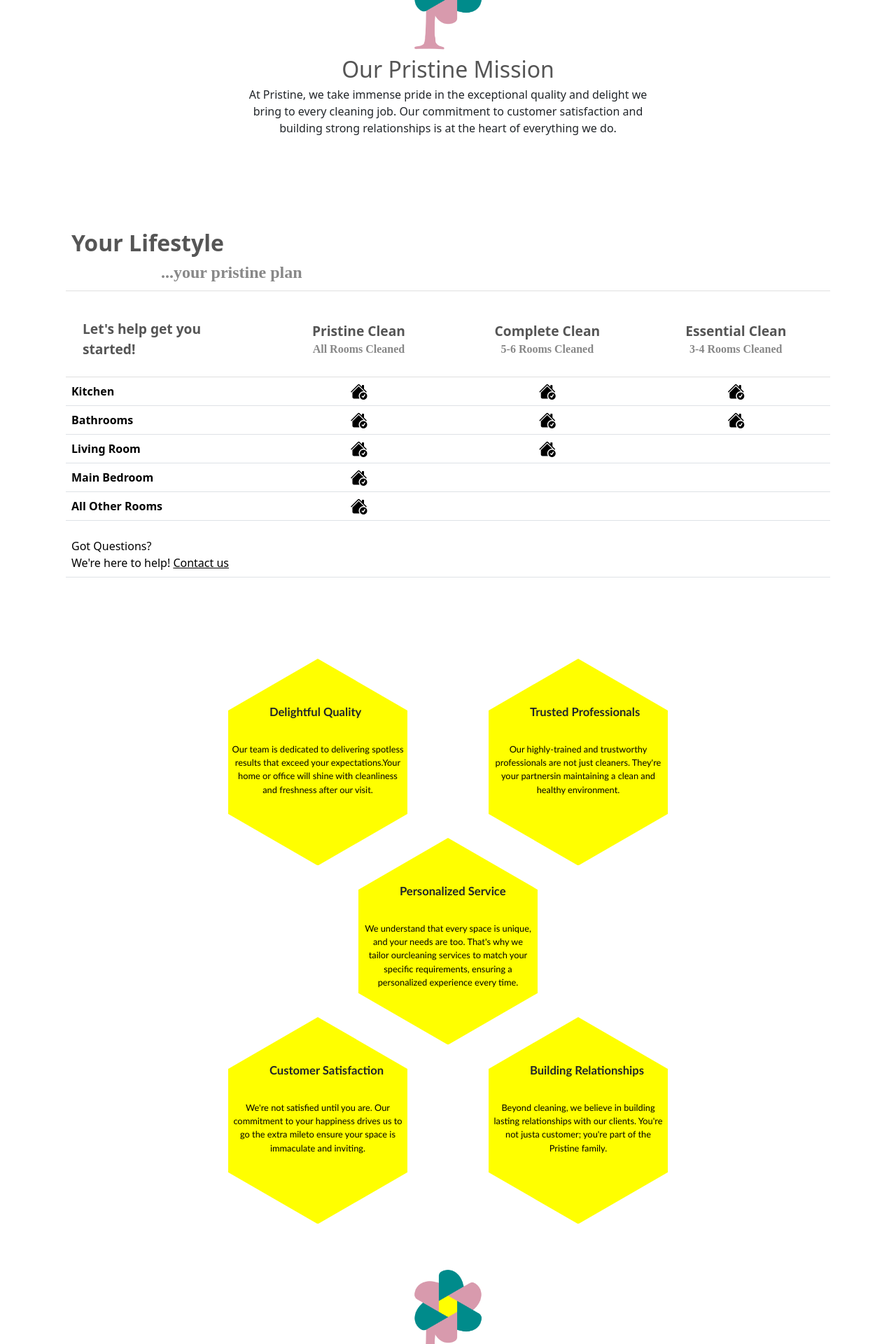
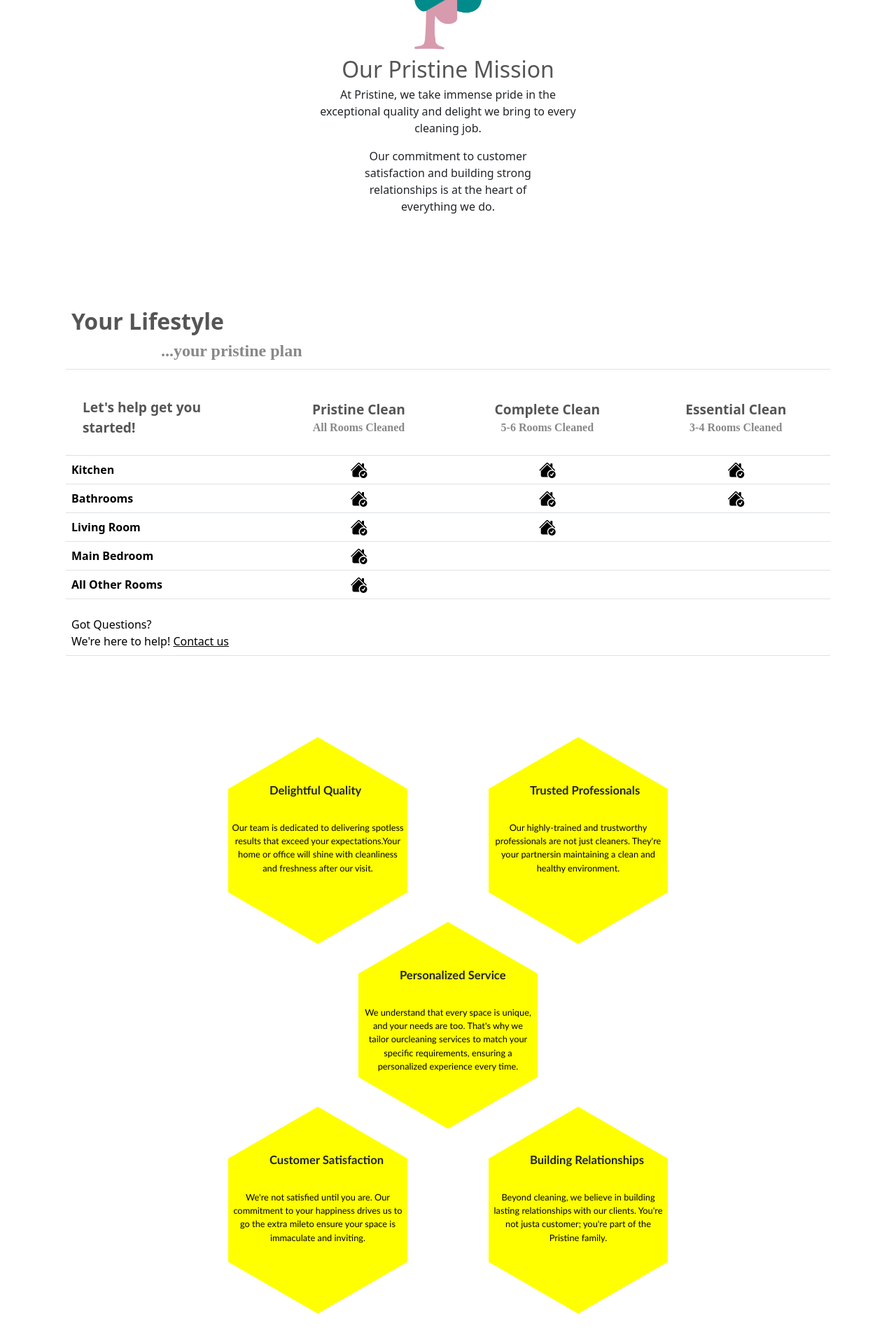
Before and after one commit to ifTaylor/pristinestl, a Next.js app: page / in a window 1280 px wide. Shown: the part 980-2900 px from the top of the page at 70% size. Built offline with nearby package versions, Linux system fonts and the light colour scheme.

Commit message:
visual updates

```diff
--- a/components/about_kim.tsx
+++ b/components/about_kim.tsx
@@ -15,7 +15,7 @@ function AboutKim({}) {
           />
 `         <div style={{ verticalAlign: 'bottom' }}>
             <img src="/p_logo.png" alt="Pristine STL Logo" style={{ maxHeight: '150px', display: 'inline' }} />
-            <h2 style={{ display: 'inline', verticalAlign: 'bottom' }}>About Me</h2>
+            <h2 style={{ display: 'inline', verticalAlign: 'bottom' }}>Meet the Owner</h2>
           </div>
           <div className="pink-container">
             <p className='item-padding'>
--- a/components/canvas_shapes/hexagon_textbox.tsx
+++ b/components/canvas_shapes/hexagon_textbox.tsx
@@ -29,7 +29,7 @@ const HexagonCanvas: React.FC<HexagonCanvasProps> = ({ title, text, size }) => {
 
   const hexagonStyle: React.CSSProperties = {
     width: '100%',
-    paddingBottom: '115.47%',
+    paddingBottom: '120%',
     position: 'absolute',
     top: '0',
     left: '0',
@@ -37,7 +37,7 @@ const HexagonCanvas: React.FC<HexagonCanvasProps> = ({ title, text, size }) => {
 
   const titleStyle: React.CSSProperties = {
     position: 'absolute',
-    top: isSmallScreen ? '40%' : '25%',
+    top: isSmallScreen ? '42%' : '25%',
     left: isSmallScreen ? '0%' : '23%',
     fontSize: isSmallScreen ? '5vw' : '1.3vw',
     fontFamily: 'Calibri',
--- a/components/mission_statement.tsx
+++ b/components/mission_statement.tsx
@@ -30,10 +30,11 @@ function YourComponent() {
               style={{ maxHeight: '150px' }}
             />
             <div className="top-title">Our Pristine Mission</div>
-            <div className="container" style={{ maxWidth: '600px' }}>
-              <div>
-                At Pristine, we take immense pride in the exceptional quality and delight we bring to every cleaning job. Our commitment to customer satisfaction and building strong relationships is at the heart of everything we do.
-              </div>
+            <div className="container" style={{ maxWidth: '400px' }}>
+                At Pristine, we take immense pride in the exceptional quality and delight we bring to every cleaning job.
+            </div>
+            <div className="container mt-3" style={{ maxWidth: '325px' }}>
+                Our commitment to customer satisfaction and building strong relationships is at the heart of everything we do.
             </div>
           </animated.div>
         </div>
--- a/components/promises.tsx
+++ b/components/promises.tsx
@@ -33,7 +33,7 @@ function Promises({}) {
           />
         </Col>
       </Row>
-      <Row className="flex-center">
+      <Row className="flex-center mt-2">
         <Col lg={4} sm={1} xs={6}>
           <HexagonTextBox
             title="Personalized Service"
@@ -42,7 +42,7 @@ function Promises({}) {
           />
         </Col>
       </Row>
-      <Row className="flex-center">
+      <Row className="flex-center mt-2">
         <Col lg={4} sm={1} xs={6}>
           <HexagonTextBox
             title="Customer Satisfaction"
```
